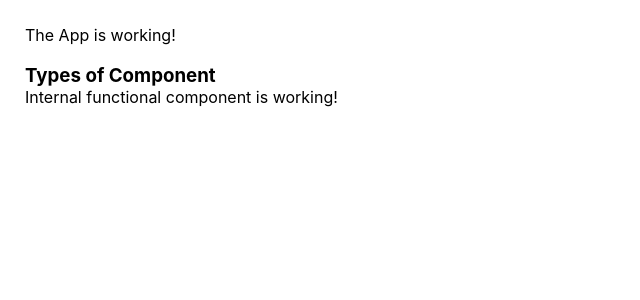
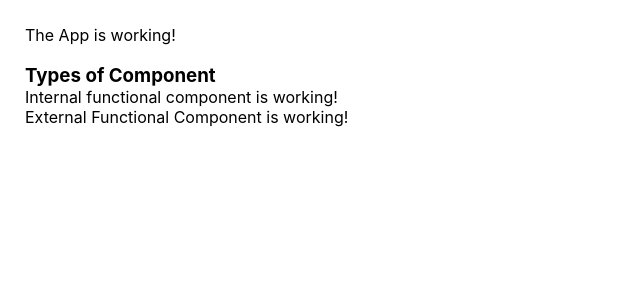
Before and after one commit to ridaomar/Learning-React, a React (Create React App) app in the folder Single_Page_Application/React_Basics/: page / in a window 1280 px wide. Shown: the top 300 px of the page, without its empty margins (0-640 px from the left). Built offline with nearby package versions, Linux system fonts and the light colour scheme.

Commit message:
Added External Functional Component

```diff
--- a/Single_Page_Application/React_Basics/src/App.js
+++ b/Single_Page_Application/React_Basics/src/App.js
@@ -1,5 +1,6 @@
 import React from 'react';
 import './App.css';
+import ExternalFunctionalComponent from './components/ExternalFunctionalComponent.js';
 
 function App() {
   return (
@@ -13,6 +14,9 @@ function App() {
 
         {/* Internal Functional Component */}
         <InternalFunctionalComponent  />
+
+        {/* External Functional Component */}
+        <ExternalFunctionalComponent />
     </div>
   );
 }
--- /dev/null
+++ b/Single_Page_Application/React_Basics/src/components/ExternalFunctionalComponent.js
@@ -0,0 +1,7 @@
+import React from 'react';
+
+function ExternalFunctionalComponent() {
+    return <div>External Functional Component is working!</div>
+}
+
+export default ExternalFunctionalComponent;
```
